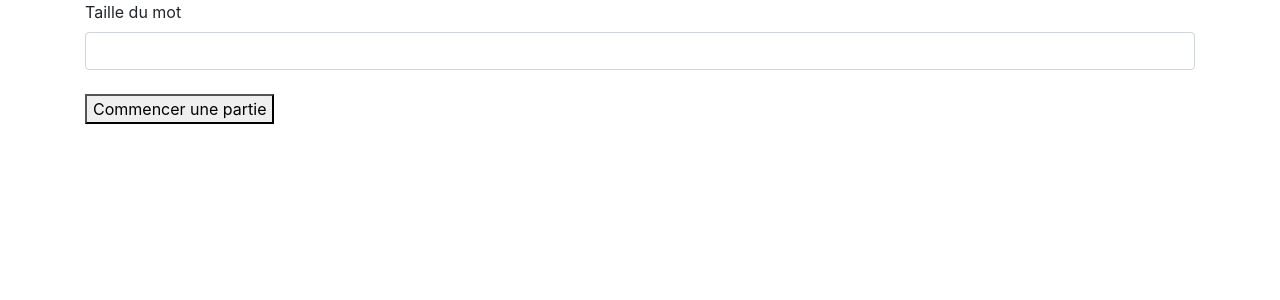
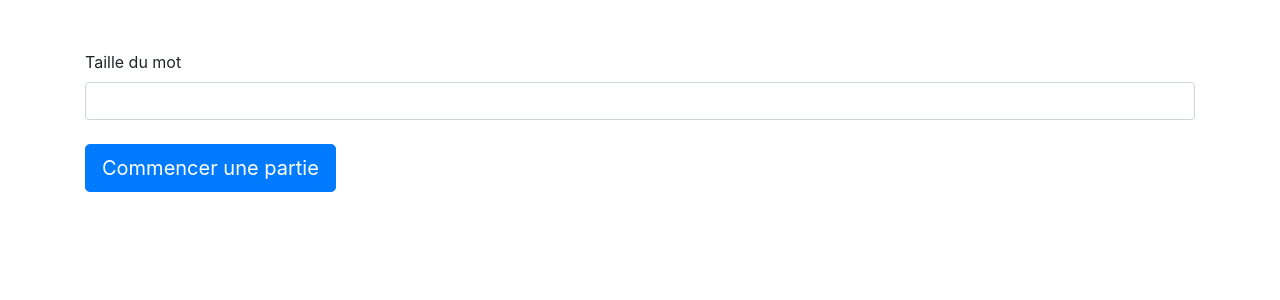
Before and after one commit to Giblaine/PenduPython, a Flask app: page / in a window 1280 px wide. Shown: the top 300 px of the page. Run offline with Flask 2, Linux system fonts and the light colour scheme; some libraries are stand-ins or nearby versions.

Commit message:
Changement graphique

```diff
--- a/templates/index.html
+++ b/templates/index.html
@@ -1,7 +1,13 @@
 <!DOCTYPE html>
 <html>
     <head>
+        <title>Le jeu du Pendu</title>
         <link rel="stylesheet" href="https://stackpath.bootstrapcdn.com/bootstrap/4.3.1/css/bootstrap.min.css">
+        <style>
+            #jeu {
+                padding-top: 50px;
+            }
+        </style>
         <script src="https://cdnjs.cloudflare.com/ajax/libs/jquery/3.4.1/jquery.min.js"></script>
         <script type="text/javascript">
             function nouveauJeu(){
@@ -20,7 +26,7 @@
                         jeu.innerHTML+='<label>Lettre proposée </label>';
                         jeu.innerHTML+='<input id="lettre" name="lettre" class="form-control" type="text" maxlength="1"></input>';
                         jeu.innerHTML+='<br />';
-                        jeu.innerHTML+='<button onclick="return proposeLettre()">Propose la lettre</button>';
+                        jeu.innerHTML+='<button class="btn btn-lg btn-primary" onclick="return proposeLettre()">Propose la lettre</button>';
                   },
                 });
             }
@@ -44,9 +50,9 @@
                             jeu.innerHTML+='<label>Lettre proposée </label>';
                             jeu.innerHTML+='<input id="lettre" name="lettre" class="form-control" type="text" maxlength="1"></input>';
                             jeu.innerHTML+='<br />';
-                            jeu.innerHTML+='<button onclick="return proposeLettre()">Propose la lettre</button>';
+                            jeu.innerHTML+='<button class="btn btn-lg btn-primary" onclick="return proposeLettre()">Propose la lettre</button>';
                         } else {
-                            jeu.innerHTML+='<button onclick="location.reload()">Nouvelle partie ?</button>';
+                            jeu.innerHTML+='<button class="btn btn-lg btn-info" onclick="location.reload()">Nouvelle partie ?</button>';
                         }
                   },
                 });
@@ -59,7 +65,7 @@
                 <label>Taille du mot </label>
                 <input id="longueur" name="longueur" class="form-control" type="number"></input>
                 <br />
-                <button onclick="return nouveauJeu()">Commencer une partie</button>
+                <button class="btn btn-lg btn-primary" onclick="return nouveauJeu()">Commencer une partie</button>
             </div>
         </div>
     </body>
```
